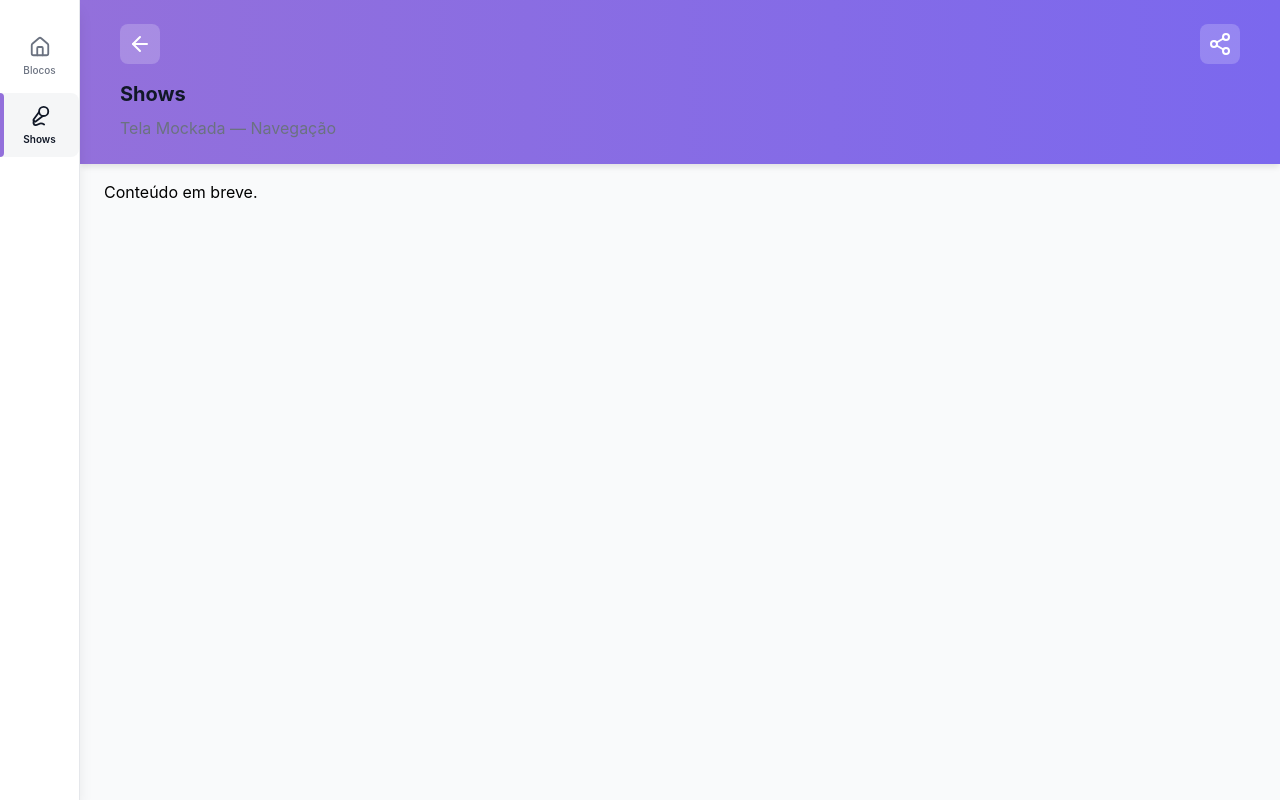
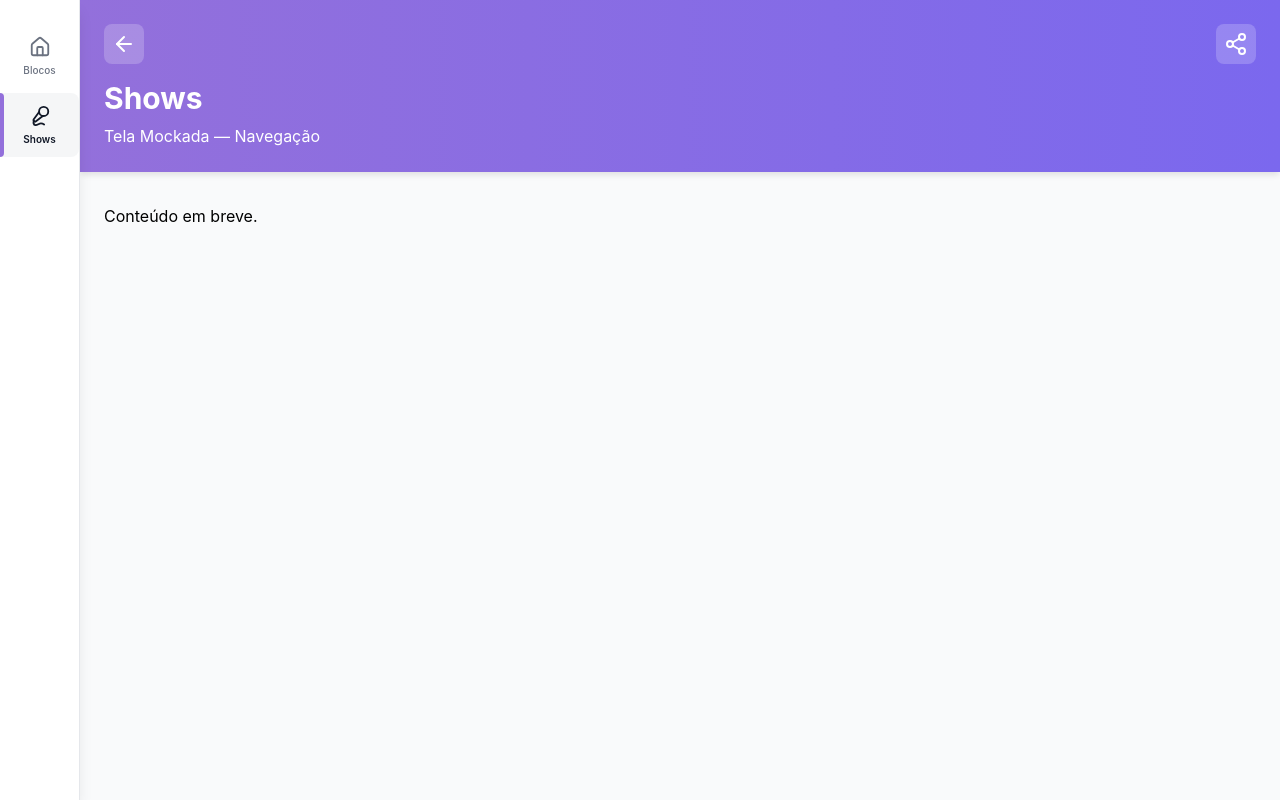
Before and after one commit to uuchoaa/foca-no-carnaval, a React (Vite) app in the folder apps/carnival-app/: page /shows in a window 1280 px wide. Built offline with nearby package versions, Linux system fonts and the light colour scheme.

Commit message:
feat[ds]: enhance Text component

```diff
--- a/apps/carnival-app/src/design-system/index.ts
+++ b/apps/carnival-app/src/design-system/index.ts
@@ -1,4 +1,4 @@
-export { semantic } from './tokens/colors';
+export { semantic, textColor, type TextColor } from './tokens/colors';
 export { spacing } from './tokens/spacing';
 export { typography } from './tokens/typography';
 export { pageHeaderGradients, type PageHeaderGradient } from './tokens/gradients';
--- a/apps/carnival-app/src/design-system/layouts/Page.tsx
+++ b/apps/carnival-app/src/design-system/layouts/Page.tsx
@@ -48,7 +48,6 @@ function PageHeader({ gradient, children }: PageHeaderProps) {
           maxWidth: '1280px',
           margin: '0 auto',
           position: 'relative',
-          padding: '0 16px',
         }}
       >
         {children}
@@ -73,7 +72,7 @@ function PageContent({ children, center, isLoading, isEmpty }: PageContentProps)
   return (
     <div
       style={{
-        padding: '16px 24px 32px',
+        padding: '32px 24px 32px',
         maxWidth: '1280px',
         margin: '0 auto',
         ...(center && {
--- a/apps/carnival-app/src/design-system/primitives/Text.tsx
+++ b/apps/carnival-app/src/design-system/primitives/Text.tsx
@@ -1,13 +1,40 @@
-import type { ReactNode } from 'react';
+import { createElement, type ReactNode } from 'react';
+import clsx from 'clsx';
 import { typography } from '../tokens/typography';
+import { textColor, type TextColor } from '../tokens/colors';
 
 type TextVariant = keyof typeof typography;
 
+const defaultColorByVariant: Partial<Record<TextVariant, TextColor>> = {
+  subtitle: 'muted',
+  chip: 'secondary',
+};
+
 interface TextProps {
   variant?: TextVariant;
+  color?: TextColor;
   children: ReactNode;
 }
 
-export function Text({ variant = 'body', children }: TextProps) {
-  return <span className={typography[variant]}>{children}</span>;
+const variantElement: Record<TextVariant, string> = {
+  hero: 'h1',
+  title: 'h2',
+  subtitle: 'p',
+  body: 'p',
+  small: 'span',
+  chip: 'span',
+  caption: 'span',
+};
+
+export function Text({
+  variant = 'body',
+  color,
+  children,
+}: TextProps) {
+  const resolvedColor = color ?? defaultColorByVariant[variant] ?? 'primary';
+  const className = clsx(
+    typography[variant],
+    textColor[resolvedColor]
+  );
+  return createElement(variantElement[variant], { className }, children);
 }
--- a/apps/carnival-app/src/design-system/tokens/colors.ts
+++ b/apps/carnival-app/src/design-system/tokens/colors.ts
@@ -13,3 +13,13 @@ export const semantic = {
   accent: base.yellow,
   success: base.green,
 } as const;
+
+/** Text color tokens (Tailwind classes). Use via Text color prop. */
+export const textColor = {
+  primary: 'text-gray-900',
+  muted: 'text-gray-500',
+  secondary: 'text-gray-600',
+  inverse: 'text-white',
+} as const;
+
+export type TextColor = keyof typeof textColor;
--- a/apps/carnival-app/src/design-system/tokens/typography.ts
+++ b/apps/carnival-app/src/design-system/tokens/typography.ts
@@ -1,10 +1,10 @@
-/** Typography variants. Map to Tailwind: text-2xl, text-xl, text-base, text-sm */
+/** Typography variants: size + weight. No color—use Text color prop. */
 export const typography = {
   hero: 'text-3xl font-bold',
   body: 'text-base',
   small: 'text-sm',
-  chip: 'text-sm block text-gray-700 mb-3 font-medium',
+  chip: 'text-sm block mb-3 font-medium',
   caption: 'text-xs',
-  title: 'text-xl font-bold text-gray-900 block',
-  subtitle: 'text-gray-500 capitalize block',
+  title: 'text-xl font-bold',
+  subtitle: 'capitalize',
 } as const;
--- a/apps/carnival-app/src/screens/BlocosHomeScreen.tsx
+++ b/apps/carnival-app/src/screens/BlocosHomeScreen.tsx
@@ -4,8 +4,8 @@ export default function BlocosHomeScreen() {
   return (
     <Page>
       <Page.Header gradient="sunny">
-        <Text variant="title">Blocos</Text>
-        <Text variant="subtitle">Tela mockada — navegação</Text>
+        <Text variant="hero" color="inverse">Blocos</Text>
+        <Text variant="subtitle" color="inverse">Tela mockada — navegação</Text>
       </Page.Header>
       <Page.Content>Conteúdo em breve.</Page.Content>
     </Page>
--- a/apps/carnival-app/src/screens/ShowsHomeScreen.tsx
+++ b/apps/carnival-app/src/screens/ShowsHomeScreen.tsx
@@ -20,8 +20,8 @@ export default function ShowsHomeScreen() {
             </button>
           </HStack>
           <VStack>
-            <Text variant="title">Shows</Text>
-            <Text variant="subtitle">Tela mockada — navegação</Text>
+            <Text variant="hero" color="inverse">Shows</Text>
+            <Text variant="subtitle" color="inverse">Tela mockada — navegação</Text>
           </VStack>
         </VStack>
       </Page.Header>
```
